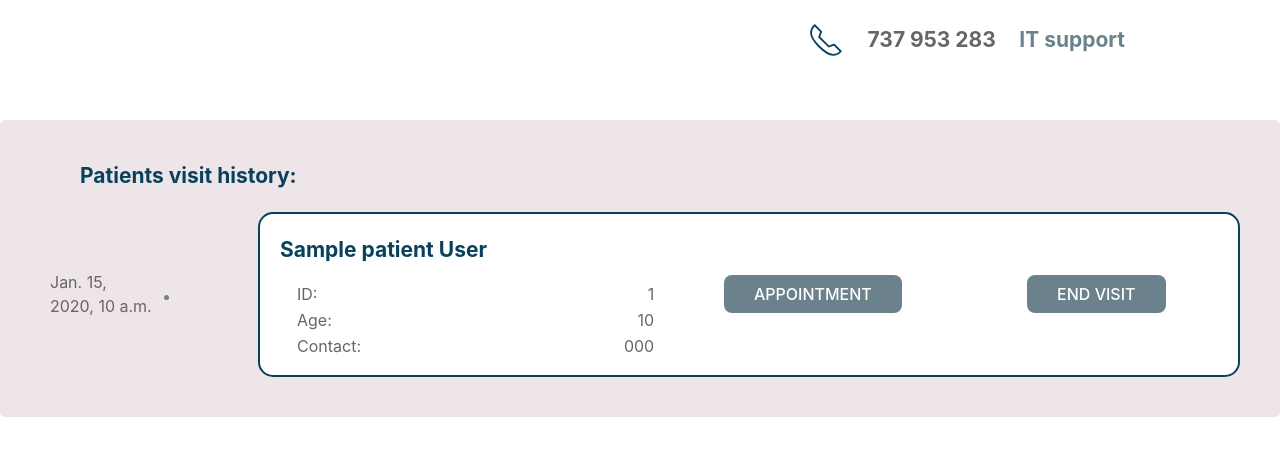
After one commit to Notiooo/PawMed, a Django app: page /doctor/1/history/ in a window 1280 px wide. The commit adds this page. Shown: the top 456 px of the page. Run offline with Django 4.2, Linux system fonts and the light colour scheme; tables that the repository leaves empty hold one stand-in row (values such as "Sample post"); some libraries are stand-ins or nearby versions.

Commit message:
Add doctor patients history view

```diff
--- a/PawMed/doctor/urls.py
+++ b/PawMed/doctor/urls.py
@@ -7,4 +7,5 @@ urlpatterns = [
     path('<int:pk>/end/', views.DoctorEndVisitView.as_view(), name='doctor_endvisit'),
     path('<int:pk>/visit/', views.DoctorAppointmentView.as_view(), name='doctor_visit'),
     path('<int:pk>/test/', views.DoctorOrderTestView.as_view(), name='doctor_order_test'),
+    path('<int:pk>/history/', views.DoctorPatienHistoryView.as_view(),name='doctor_patient_history'),
 ]
--- a/PawMed/doctor/views.py
+++ b/PawMed/doctor/views.py
@@ -78,3 +78,13 @@ class DoctorOrderTestView(CreateView):
             form.instance.id = 1
         form.instance.visit = models.Visit.objects.get(id=self.kwargs.get('pk'))
         return super(DoctorOrderTestView, self).form_valid(form)
+
+class DoctorPatienHistoryView(ListView):
+    model = models.Visit
+    template_name = 'doctor/doctor_patient_history.html'
+
+    def get_context_data(self, **kwargs):
+        context = super().get_context_data(**kwargs)
+        currentVisit = models.Visit.objects.get(id=self.kwargs['pk'])
+        context["prev_visits"] = models.Visit.objects.filter(tookplace=True, patient=currentVisit.patient).order_by('date')
+        return context
--- /dev/null
+++ b/PawMed/pawmed-front/public/templates/doctor/doctor_patient_history.html
@@ -0,0 +1,50 @@
+{% extends 'base.html' %}
+
+{% block navbar %}
+    {% include 'registration/navbar.html' %}
+{% endblock navbar %}
+
+{% block content %}
+    {% for visit in prev_visits %}
+        <div class="uk-container uk-margin-medium-top pm-background-white uk-border-rounded uk-animation-toggle uk-animation-slide-bottom-medium">
+            <div>
+                <p class="uk-text-bold pm-color-darkblue uk-margin-medium-left uk-margin-medium-top pm-font-size-medium">Patients visit history:</p>
+            </div>
+            <div class="uk-grid-collaps uk-margin-medium-bottom" uk-grid>
+                <div  class="uk-margin-small-left uk-margin-auto-vertical uk-grid-collapse uk-width-1-5" uk-grid>
+                    <div class="uk-width-1-2 uk-margin-auto-vertical">
+                        <p class="uk-padding-remove uk-margin-remove uk-text-break">{{visit.date}}</p>
+                    </div>
+                    <div class="uk-width-expand uk-margin-auto-vertical uk-margin-small-left">
+                        <span class="pm-dot-small pm-background-lightblue"></span>
+                    </div>
+                </div>
+                <div  class="uk-width-expand uk-grid-collapse pmi-border uk-border-rounded uk-background-default uk-padding-remove pm-border-solid" uk-grid>
+                    <div class="uk-width-2-5@m uk-width-1-1@s uk-margin-small uk-margin-small-left uk-margin-small-right uk-margin-auto-vertical">
+                        <table class="uk-margin-small-left uk-table-small uk-width-expand uk-padding-small uk-margin-top">
+                            <caption class="uk-margin-remove pm-color-darkblue uk-text-bold uk-text-justify pm-font-size-medium">{{visit.patient.name}} {{visit.patient.surname}}</caption>
+                            <tr>
+                                <td class="uk-padding-remove">ID: </td>
+                                <td class="uk-padding-remove uk-text-right">{{visit.patient.personid}}</td>
+                            </tr>
+                            <tr>
+                                <td class="uk-padding-remove">Age: </td>
+                                <td class="uk-padding-remove uk-text-right">{{visit.patient.age}}</td>
+                            </tr>
+                            <tr>
+                                <td class="uk-padding-remove">Contact: </td>
+                                <td class="uk-padding-remove uk-text-right">{{visit.patient.phone_number}}</td>
+                            </tr>
+                        </table>
+                    </div>
+                    <div class="uk-width-1-5@m uk-width-expand@s uk-text-center uk-margin-auto-vertical uk-margin-small uk-margin-small-left uk-margin-small-right ">
+                        <a href="{% url 'doctor_visit' visit.id %}"><button class="uk-button pm-button-primary pm-font-size-small">Appointment</button></a>
+                    </div>
+                    <div class="uk-width-1-5@m uk-width-expand@s uk-text-center uk-margin-auto-vertical uk-margin-small uk-margin-small-left uk-margin-small-right ">
+                        <a href="{% url 'doctor_endvisit' visit.id %}"><button class="uk-button pm-button-primary uk-margin-top uk-margin-bottom pm-font-size-small">End visit</button></a>
+                    </div>
+                </div>
+            </div>
+        </div>
+    {% endfor %}
+{% endblock content %}
--- a/PawMed/pawmed-front/public/templates/doctor/doctor_visit.html
+++ b/PawMed/pawmed-front/public/templates/doctor/doctor_visit.html
@@ -6,6 +6,7 @@
 
 {% block content %}
 <a href="{% url 'doctor_order_test' visit.id %}"><button>  Order test </button> </a>
+<a href=" {% url 'doctor_patient_history' visit.id %}"><button> History </button> </a>
     <form action="" method="post">  {% csrf_token %}
         {{ form.non_field_errors }}
 
@@ -30,4 +31,5 @@
         {% endfor %} -->
     <button class="btn" type="submit"> End Visit </button>
     <a href="{% url 'doctor_homepage' %}"><button> Back </button> </a>
+
 {% endblock content%}
```
